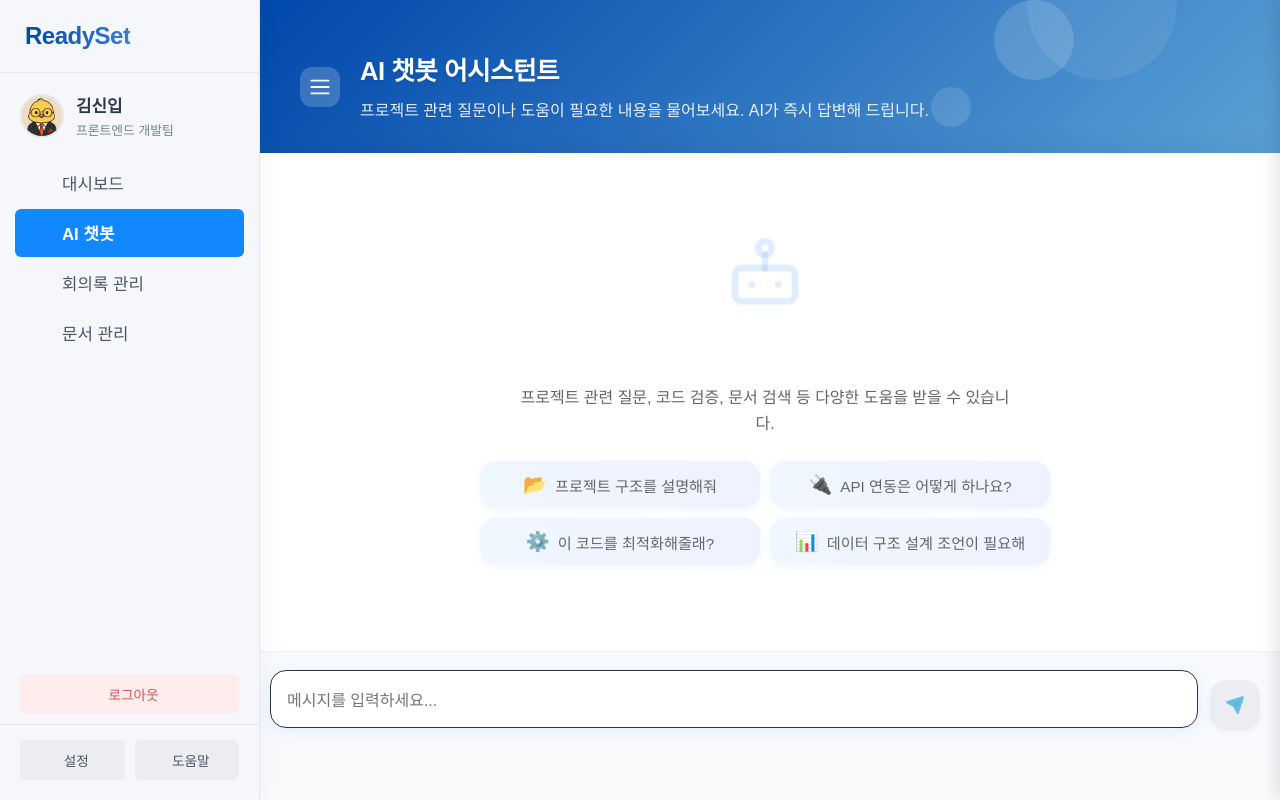
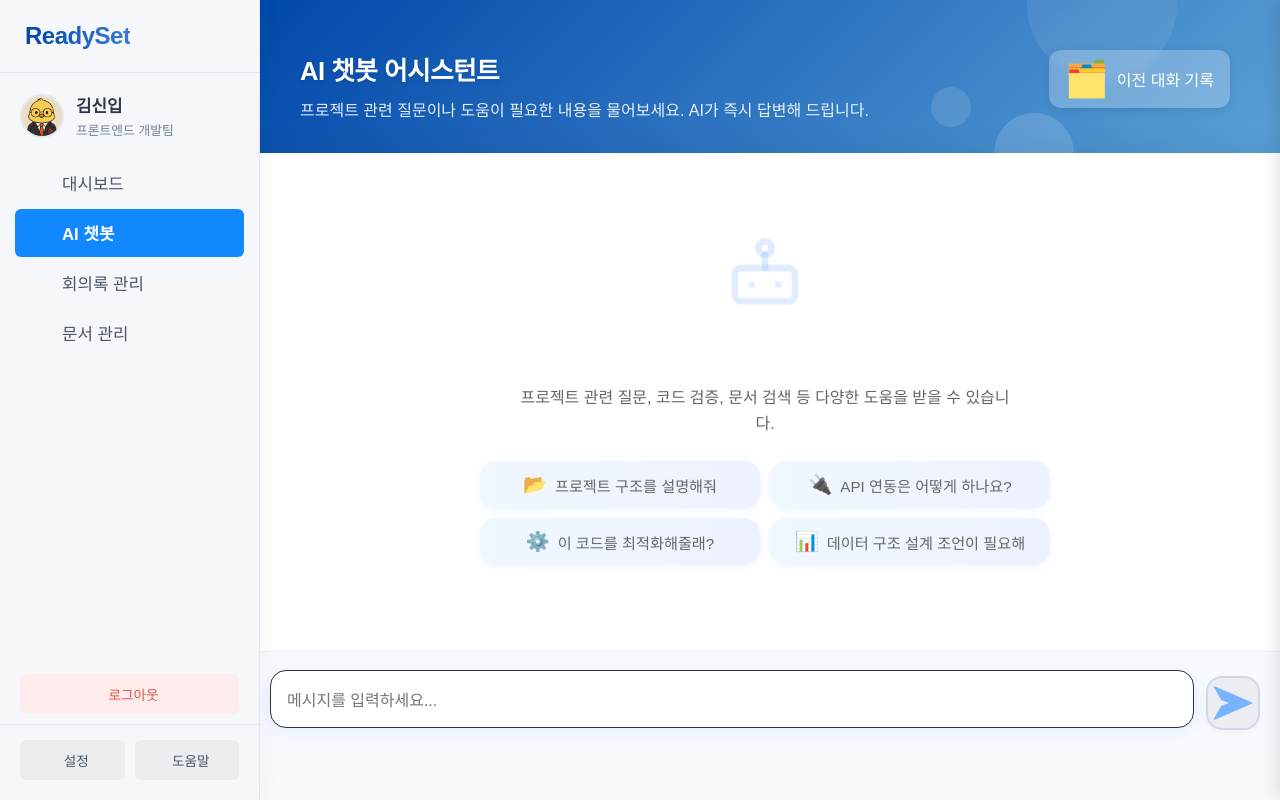
Before and after one commit to happy6team/ReadySet_Front, a Vue app: page /chatbot in a window 1280 px wide. Built offline with nearby package versions, Linux system fonts and the light colour scheme.

Commit message:
style:챗봇 이전대화기록 버튼 추가

```diff
--- a/src/views/Chatbot.vue
+++ b/src/views/Chatbot.vue
@@ -58,23 +58,6 @@
     <div class="chatbot-main-container">
       <!-- 챗봇 헤더 -->
       <div class="chatbot-header">
-        <div class="header-left">
-          <button class="sidebar-toggle" @click="toggleSidebar">
-            <svg
-              xmlns="http://www.w3.org/2000/svg"
-              viewBox="0 0 20 20"
-              fill="currentColor"
-              class="w-5 h-5"
-            >
-              <path
-                fill-rule="evenodd"
-                d="M2 4.75A.75.75 0 012.75 4h14.5a.75.75 0 010 1.5H2.75A.75.75 0 012 4.75zM2 10a.75.75 0 01.75-.75h14.5a.75.75 0 010 1.5H2.75A.75.75 0 012 10zm0 5.25a.75.75 0 01.75-.75h14.5a.75.75 0 010 1.5H2.75a.75.75 0 01-.75-.75z"
-                clip-rule="evenodd"
-              />
-            </svg>
-          </button>
-        </div>
-
         <div class="header-content">
           <div class="header-title-wrapper">
             <h2>AI 챗봇 어시스턴트</h2>
@@ -83,6 +66,12 @@
             프로젝트 관련 질문이나 도움이 필요한 내용을 물어보세요. AI가 즉시
             답변해 드립니다.
           </p>
+
+          <!-- 사이드바 토글 버튼 -->
+          <button class="sidebar-toggle history-btn" @click="toggleSidebar">
+            <span class="history-icon">🗂️</span>
+            <span class="history-text">이전 대화 기록</span>
+          </button>
         </div>
 
         <div class="header-decoration">
@@ -153,7 +142,7 @@
           </div>
 
           <template v-else>
-            <!-- 기존 메시지 출력 -->
+            <!-- 채팅 메시지 출력 -->
             <div
               v-for="(message, index) in messages"
               :key="index"
@@ -201,7 +190,7 @@
                   v-html="formatMessage(message.text)"
                 ></div>
 
-                <!-- 출처 -->
+                <!-- 출처 정보 -->
                 <div
                   v-if="
                     !message.isUser &&
@@ -227,7 +216,7 @@
               </div>
             </div>
 
-            <!-- ✅ 로딩 중인 AI 메시지 -->
+            <!-- 로딩 중인 AI 메시지 -->
             <div v-if="isLoading" class="message bot-message loading-message">
               <div class="message-avatar">
                 <div class="avatar-image bot-avatar">
@@ -576,6 +565,7 @@ onMounted(() => {
 </script>
 
 <style scoped>
+/* 기본 컨테이너 */
 .chatbot-container {
   display: flex;
   height: calc(100vh - 50px);
@@ -592,7 +582,7 @@ onMounted(() => {
   width: 320px;
   height: 100%;
   background-color: white;
-  box-shadow: -5px 0 15px rgba(0, 0, 0, 0.1); /* 왼쪽으로 그림자 */
+  box-shadow: -5px 0 15px rgba(0, 0, 0, 0.1);
   z-index: 1000;
   transition: right 0.3s ease;
   display: flex;
@@ -707,7 +697,6 @@ onMounted(() => {
   overflow: hidden;
   text-overflow: ellipsis;
   display: -webkit-box;
-  -webkit-line-clamp: 2;
   -webkit-box-orient: vertical;
 }
 
@@ -764,36 +753,68 @@ onMounted(() => {
   align-items: center;
 }
 
-.header-left {
+/* 헤더 내용 */
+.header-content {
+  position: relative;
+  width: 100%;
+}
+
+.header-title-wrapper {
   display: flex;
   align-items: center;
-  margin-right: 20px;
+  margin-bottom: 12px;
 }
 
-.sidebar-toggle {
-  background: rgba(255, 255, 255, 0.2);
+.chatbot-header h2 {
+  font-size: 1.6rem;
+  font-weight: 700;
+  margin: 0;
+  text-shadow: 0 2px 4px rgba(0, 0, 0, 0.1);
+  letter-spacing: -0.5px;
+}
+
+.chatbot-header p {
+  font-size: 1rem;
+  opacity: 0.9;
+  max-width: 600px;
+  line-height: 1.5;
+  text-shadow: 0 1px 2px rgba(0, 0, 0, 0.05);
+  margin-top: 0;
+}
+
+/* 대화 기록 버튼 스타일 */
+.sidebar-toggle.history-btn {
+  position: absolute;
+  top: 0;
+  right: 0;
+  background: rgba(255, 255, 255, 0.25);
   border: none;
   color: white;
-  width: 40px;
-  height: 40px;
+  padding: 8px 16px;
   border-radius: 12px;
   display: flex;
   align-items: center;
-  justify-content: center;
+  gap: 8px;
   cursor: pointer;
   transition: all 0.3s ease;
   backdrop-filter: blur(5px);
   -webkit-backdrop-filter: blur(5px);
+  box-shadow: 0 2px 8px rgba(0, 0, 0, 0.1);
 }
 
-.sidebar-toggle:hover {
-  background: rgba(255, 255, 255, 0.3);
+.sidebar-toggle.history-btn:hover {
+  background: rgba(255, 255, 255, 0.35);
   transform: translateY(-2px);
+  box-shadow: 0 4px 12px rgba(0, 0, 0, 0.15);
 }
 
-.sidebar-toggle svg {
-  width: 24px;
-  height: 24px;
+.history-icon {
+  font-size: 2.2rem;
+}
+
+.history-text {
+  font-size: 1rem;
+  font-weight: 500;
 }
 
 .header-decoration {
@@ -825,7 +846,7 @@ onMounted(() => {
 .circle-2 {
   width: 80px;
   height: 80px;
-  bottom: -20;
+  bottom: -20px;
   right: 20%;
   background: rgba(255, 255, 255, 0.15);
 }
@@ -836,47 +857,6 @@ onMounted(() => {
   top: 50%;
   right: 30%;
   background: rgba(255, 255, 255, 0.12);
-}
-
-.header-title-wrapper {
-  display: flex;
-  align-items: center;
-  margin-bottom: 12px;
-}
-
-.header-icon {
-  background-color: rgba(255, 255, 255, 0.2);
-  width: 40px;
-  height: 40px;
-  border-radius: 12px;
-  display: flex;
-  align-items: center;
-  justify-content: center;
-  margin-right: 15px;
-  backdrop-filter: blur(5px);
-  -webkit-backdrop-filter: blur(5px);
-}
-
-.header-icon svg {
-  width: 24px;
-  height: 24px;
-}
-
-.chatbot-header h2 {
-  font-size: 1.6rem;
-  font-weight: 700;
-  margin: 0;
-  text-shadow: 0 2px 4px rgba(0, 0, 0, 0.1);
-  letter-spacing: -0.5px;
-}
-
-.chatbot-header p {
-  font-size: 1rem;
-  opacity: 0.9;
-  max-width: 600px;
-  line-height: 1.5;
-  text-shadow: 0 1px 2px rgba(0, 0, 0, 0.05);
-  margin-top: 0;
 }
 
 /* 메인 채팅 영역 */
@@ -936,15 +916,9 @@ onMounted(() => {
 }
 
 @keyframes float {
-  0% {
-    transform: translateY(0px);
-  }
-  50% {
-    transform: translateY(-10px);
-  }
-  100% {
-    transform: translateY(0px);
-  }
+  0% { transform: translateY(0px); }
+  50% { transform: translateY(-10px); }
+  100% { transform: translateY(0px); }
 }
 
 .empty-chat h3 {
@@ -1001,11 +975,7 @@ onMounted(() => {
   left: 0;
   width: 100%;
   height: 100%;
-  background: linear-gradient(
-    to right,
-    rgba(255, 255, 255, 0.1),
-    rgba(255, 255, 255, 0.4)
-  );
+  background: linear-gradient(to right, rgba(255, 255, 255, 0.1), rgba(255, 255, 255, 0.4));
   transform: translateX(-100%);
   transition: transform 0.6s ease;
 }
@@ -1033,14 +1003,8 @@ onMounted(() => {
 }
 
 @keyframes fadeInUp {
-  from {
-    opacity: 0;
-    transform: translateY(15px);
-  }
-  to {
-    opacity: 1;
-    transform: translateY(0);
-  }
+  from { opacity: 0; transform: translateY(15px); }
+  to { opacity: 1; transform: translateY(0); }
 }
 
 .message-avatar {
@@ -1055,14 +1019,13 @@ onMounted(() => {
   align-items: center;
   justify-content: center;
   box-shadow: 0 2px 10px rgba(0, 0, 0, 0.08);
-  overflow: hidden; /* 추가: 이미지가 경계를 벗어나지 않도록 */
+  overflow: hidden;
 }
 
-/* 이미지 스타일 추가 */
 .avatar-img {
   width: 100%;
   height: 100%;
-  object-fit: cover; /* 이미지 비율 유지하면서 컨테이너 채우기 */
+  object-fit: cover;
 }
 
 .user-avatar {
@@ -1184,41 +1147,11 @@ onMounted(() => {
   transform: translateY(-2px);
 }
 
-.message-actions {
-  display: flex;
-  gap: 10px;
-  margin-top: 10px;
-  opacity: 0;
-  transition: opacity 0.3s ease;
-}
-
-.message-content:hover .message-actions {
-  opacity: 1;
-}
-
-.action-btn {
-  background: none;
-  border: none;
-  color: #888;
-  padding: 6px;
-  cursor: pointer;
-  transition: all 0.3s ease;
-  display: flex;
-  align-items: center;
-  justify-content: center;
-  border-radius: 8px;
-  width: 32px;
-  height: 32px;
-}
-
-.action-btn:hover {
-  background-color: #f0f7ff;
-  color: var(--pastel-blue-500);
-  transform: scale(1.1);
-}
+/* 사용자/봇 메시지 스타일 */
 .user-message {
   flex-direction: row-reverse;
 }
+
 .user-message .message-avatar {
   margin-left: 12px;
   margin-right: 0;
@@ -1227,11 +1160,11 @@ onMounted(() => {
 .user-message .message-content {
   background: linear-gradient(to right, #f0f7ff, #eef2ff);
   padding: 16px 20px;
-  border-radius: 18px 18px 18px 18px;
+  border-radius: 18px;
   box-shadow: 0 3px 10px rgba(96, 165, 250, 0.08);
   border: 1px solid rgba(96, 165, 250, 0.15);
 }
-/* 사용자 메시지(오른쪽) 말풍선 꼬리 */
+
 .user-message .message-content::after {
   content: "";
   position: absolute;
@@ -1239,12 +1172,8 @@ onMounted(() => {
   right: -6px;
   width: 12px;
   height: 12px;
-  background: linear-gradient(
-    to right,
-    #f0f7ff,
-    #eef2ff
-  ); /* 사용자 말풍선 배경색과 동일하게 */
-  border: 1px solid rgba(96, 165, 250, 0.15); /* 사용자 말풍선 테두리와 동일하게 */
+  background: linear-gradient(to right, #f0f7ff, #eef2ff);
+  border: 1px solid rgba(96, 165, 250, 0.15);
   transform: rotate(45deg);
   border-left: none;
   border-bottom: none;
@@ -1253,7 +1182,7 @@ onMounted(() => {
 .bot-message .message-content {
   background: white;
   padding: 16px 20px;
-  border-radius: 18px 18px 18px 18px;
+  border-radius: 18px;
   box-shadow: 0 3px 10px rgba(0, 0, 0, 0.05);
   border: 1px solid #f0f0f0;
 }
@@ -1272,7 +1201,7 @@ onMounted(() => {
   border-bottom-left-radius: 4px;
 }
 
-/* 입력 영역 스타일 */
+/* 입력 영역 */
 .chat-input-container {
   padding: 20px;
   border-top: 1px solid #f0f0f0;
@@ -1314,40 +1243,13 @@ onMounted(() => {
   border-radius: 16px;
 }
 
-.input-actions {
-  display: flex;
-  padding: 0 10px 12px 0;
-  gap: 6px;
-}
-
-.input-action-btn {
-  background: none;
-  border: none;
-  color: #888;
-  cursor: pointer;
-  padding: 6px;
-  border-radius: 8px;
-  transition: all 0.2s ease;
-  display: flex;
-  align-items: center;
-  justify-content: center;
-  width: 32px;
-  height: 32px;
-}
-
-.input-action-btn:hover {
-  color: var(--pastel-blue-500);
-  background-color: #f0f7ff;
-  transform: scale(1.1);
-}
-
 .send-btn {
-  width: 50px;
-  height: 50px;
+  width: 54px;
+  height: 54px;
   border-radius: 16px;
   background: #e5e7eb;
   color: #888;
-  border: none;
+  border: 2px solid #0047ab2c;
   display: flex;
   align-items: center;
   justify-content: center;
@@ -1370,10 +1272,26 @@ onMounted(() => {
   cursor: not-allowed;
   opacity: 0.7;
 }
+
 .send-icon {
-  width: 20px;
-  height: 20px;
+  width: 40px;
+  height: 40px;
   object-fit: contain;
+}
+
+/* 로딩 창 */
+.dot-typing::after {
+  content: "●";
+  animation: dots 1s steps(4, end) infinite;
+  font-size: 0.8rem;
+  color: var(--pastel-blue-500);
+}
+
+@keyframes dots {
+  0% { content: "●"; }
+  33% { content: "●●"; }
+  66% { content: "●●●"; }
+  100% { content: "●"; }
 }
 
 /* 반응형 스타일 */
@@ -1406,38 +1324,13 @@ onMounted(() => {
     width: 36px;
     height: 36px;
   }
-}
 
-/* 애니메이션 효과 */
-@keyframes shimmer {
-  0% {
-    background-position: -200% 0;
+  .sidebar-toggle.history-btn {
+    padding: 6px 12px;
   }
-  100% {
-    background-position: 200% 0;
-  }
-}
 
-/* 로딩 창 스타일 */
-.dot-typing::after {
-  content: "●";
-  animation: dots 1s steps(4, end) infinite;
-  font-size: 1.4rem;
-  color: var(--pastel-blue-500);
-}
-
-@keyframes dots {
-  0% {
-    content: "●";
-  }
-  33% {
-    content: "●●";
-  }
-  66% {
-    content: "●●●";
-  }
-  100% {
-    content: "●";
+  .history-text {
+    display: none; /* 모바일에서는 아이콘만 표시 */
   }
 }
 </style>
```
Also changed, not shown: public/send.png.
